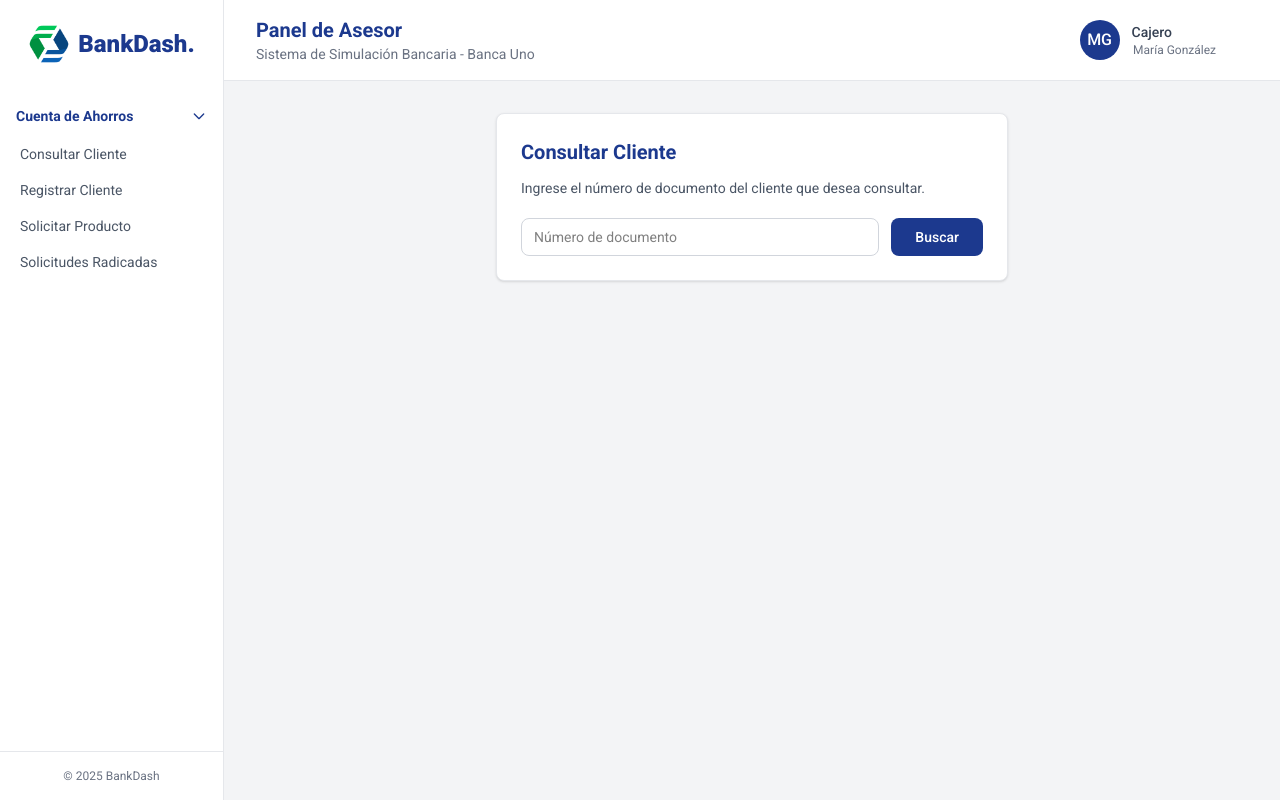
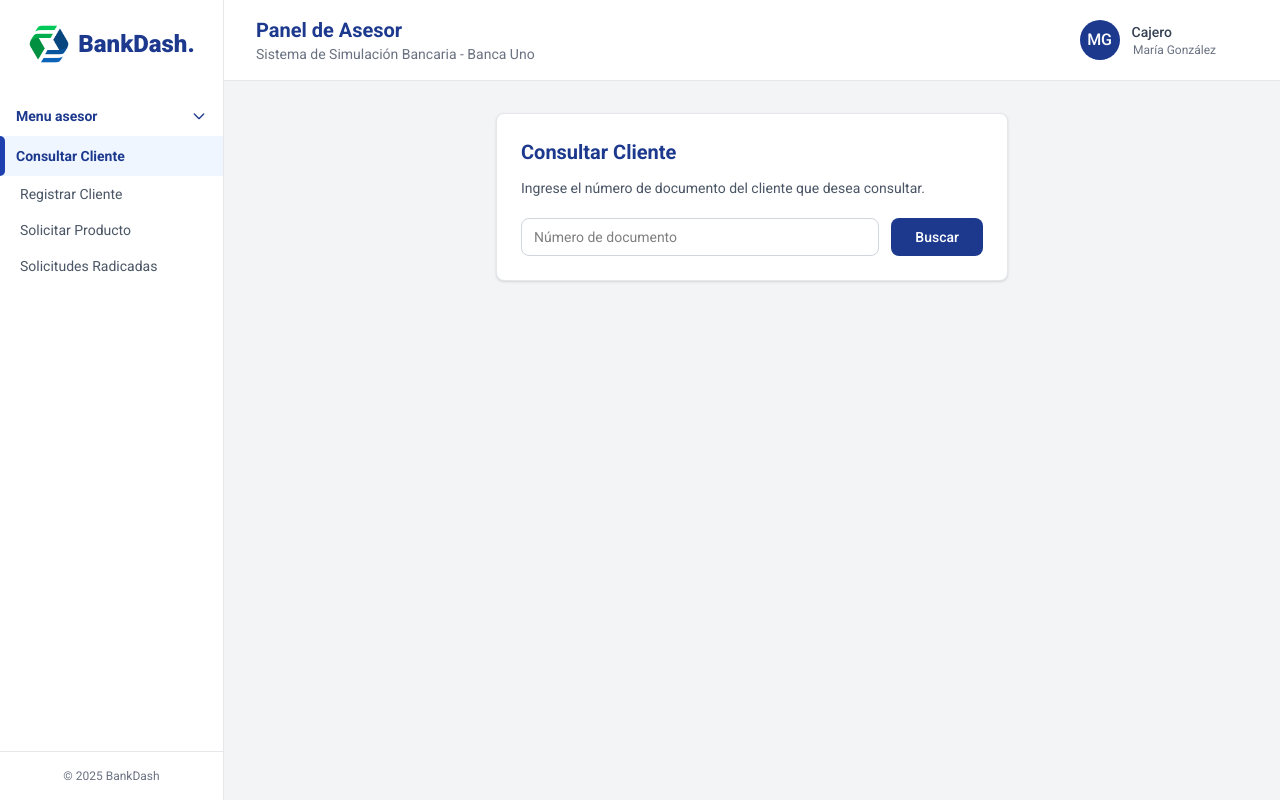
Before and after one commit to pacheco333/Banca_Frontend, an Angular app: page /asesor/consultar-cliente in a window 1280 px wide. Built offline with nearby package versions, Linux system fonts and the light colour scheme.

Commit message:
integrandooo

```diff
--- a/src/app/app.routes.ts
+++ b/src/app/app.routes.ts
@@ -4,7 +4,7 @@ import { roleGuard } from './core/guards/role.guard';
 export const routes: Routes = [
       {
     path: '',
-    redirectTo: '/asesor',
+    redirectTo: 'asesor',
     pathMatch: 'full'
   },
    {
--- a/src/app/features/asesor/layout/asesor-layout.component.ts
+++ b/src/app/features/asesor/layout/asesor-layout.component.ts
@@ -16,7 +16,8 @@ import { SidebarComponent } from '../../../shared/components/sidebar/sidebar.com
       <main class="flex-1 min-w-0 w-full overflow-x-hidden ">
         <app-header
           [titulo]="'Panel de Asesor'"
-          [subtitulo]="'Sistema de Simulación Bancaria - Banca Uno'">
+          [subtitulo]="'Sistema de Simulación Bancaria - Banca Uno'"
+        >
         </app-header>
 
         <div class="p-4 md:p-6 lg:p-8">
@@ -24,18 +25,18 @@ import { SidebarComponent } from '../../../shared/components/sidebar/sidebar.com
         </div>
       </main>
     </div>
-  `
+  `,
 })
 export class AsesorLayoutComponent {
   asesorMenuItems = [
     {
-      titulo: 'Cuenta de Ahorros',
+      titulo: 'Menu asesor',
       items: [
-        { label: 'Consultar Cliente', ruta: '/cajero/apertura' },
-        { label: 'Registrar Cliente', ruta: '/cajero/retiro' },
-        { label: 'Solicitar Producto', ruta: '/cajero/nota-debito' },
-        { label: 'Solicitudes Radicadas', ruta: '/cajero/cancelacion' },
-      ]
-    }
+        { label: 'Consultar Cliente', ruta: '/asesor/consultar-cliente' },
+        { label: 'Registrar Cliente', ruta: '/asesor/registro-cliente' },
+        { label: 'Solicitar Producto', ruta: '/asesor/solicitar-producto' },
+        { label: 'Solicitudes Radicadas', ruta: '/asesor/solicitudes-radicadas' },
+      ],
+    },
   ];
 }
--- a/src/app/shared/components/sidebar/sidebar.component.html
+++ b/src/app/shared/components/sidebar/sidebar.component.html
@@ -1,9 +1,12 @@
+<!-- Botón hamburguesa SOLO en pantallas pequeñas -->
 <!-- Botón hamburguesa SOLO en pantallas pequeñas -->
 <button
   *ngIf="isSmallScreen"
   (click)="toggleSidebar()"
   [ngStyle]="{'left': sidebarVisible ? '232px' : '12px'}"
-  class="fixed top-3 z-50 bg-blue-900 text-white p-2 rounded-lg shadow-xl hover:bg-blue-800 transition-all duration-300 active:scale-95">
+  class="fixed top-3 z-50 bg-blue-900 text-white p-2 rounded-lg shadow-xl hover:bg-blue-800 transition-all duration-300 active:scale-95"
+  title="Alternar Menú"
+  [attr.aria-label]="sidebarVisible ? 'Cerrar menú' : 'Abrir menú'">
   <svg *ngIf="!sidebarVisible" class="w-5 h-5" fill="none" stroke="currentColor" viewBox="0 0 24 24">
     <path stroke-linecap="round" stroke-linejoin="round" stroke-width="2.5" d="M4 6h16M4 12h16M4 18h16"/>
   </svg>
@@ -11,6 +14,7 @@
     <path stroke-linecap="round" stroke-linejoin="round" stroke-width="2.5" d="M6 18L18 6M6 6l12 12"/>
   </svg>
 </button>
+
 
 <!-- Overlay SOLO en pantallas pequeñas cuando está abierto -->
 <div
@@ -51,7 +55,7 @@
 
       <nav
         class="overflow-hidden transition-all duration-300 ease-in-out"
-        [style.max-height]="menuAbierto ? '500px' : '0px'">
+        [style.maxHeight]="menuAbierto ? '500px' : '0px'">
         <div class="space-y-1 mt-2">
           <a
             *ngFor="let item of menu.items"
--- a/src/app/shared/components/sidebar/sidebar.component.ts
+++ b/src/app/shared/components/sidebar/sidebar.component.ts
@@ -1,6 +1,7 @@
 import { Component, Input, HostListener } from '@angular/core';
 import { CommonModule } from '@angular/common';
 import { RouterModule } from '@angular/router';
+
 
 export interface MenuItem {
   titulo: string;
```
